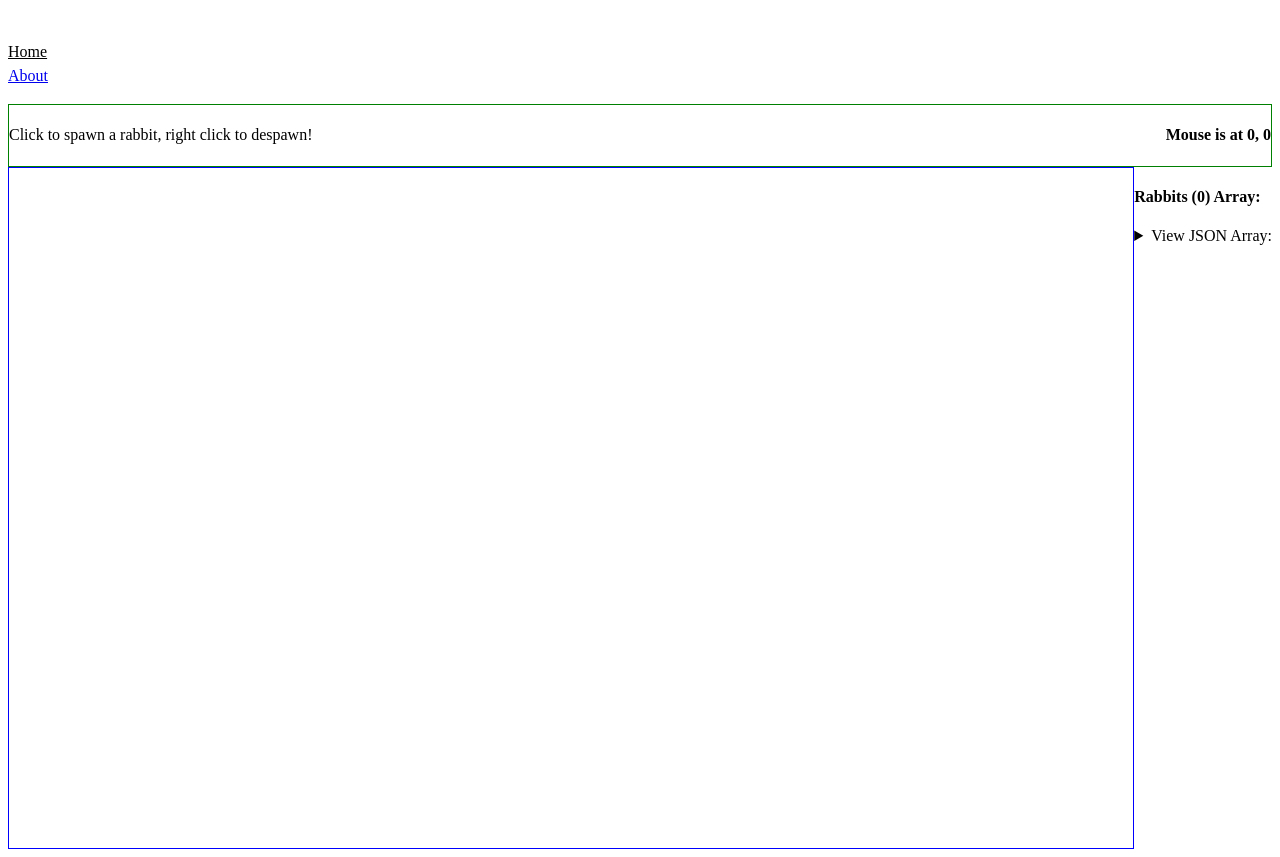
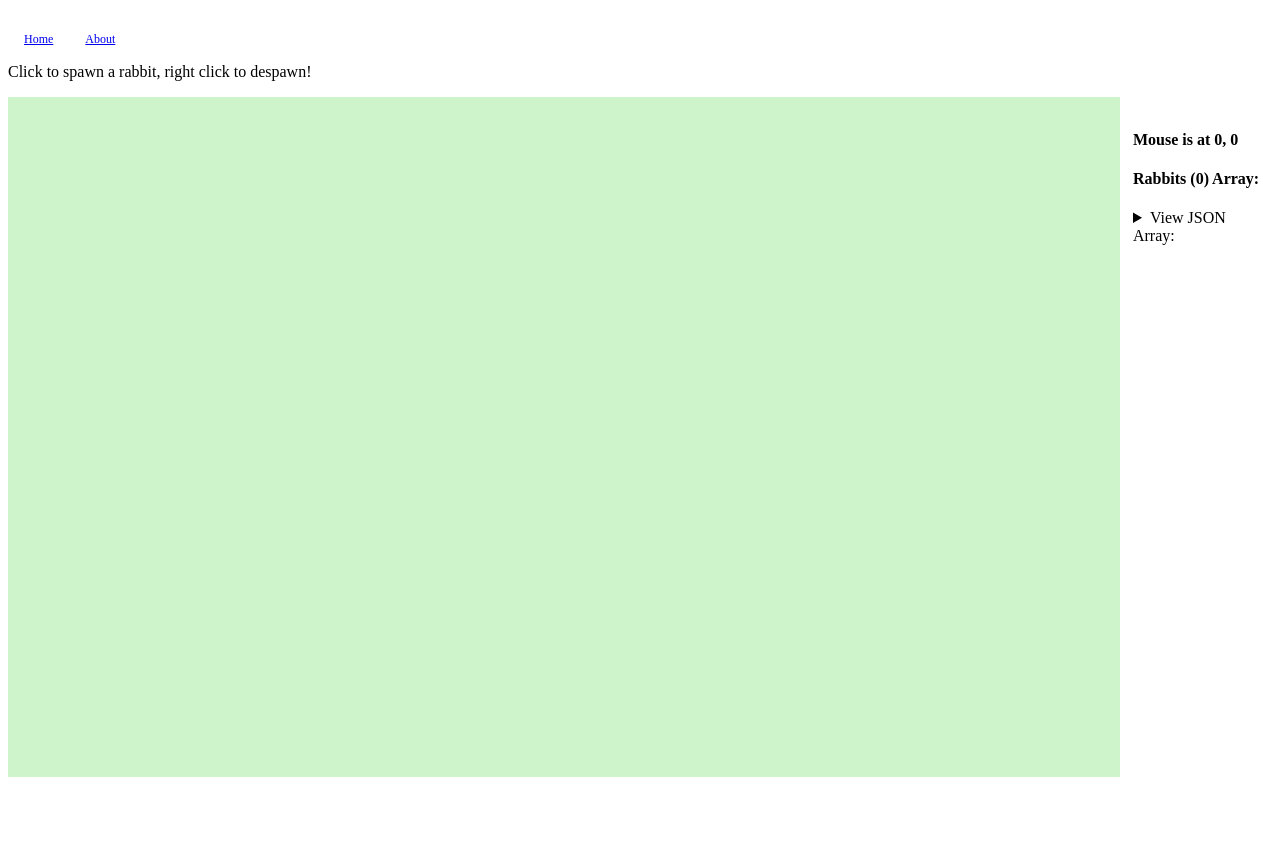
Before and after one commit to JamieSpencerBSWD/hoppinmad, a Vue app in the folder HoppinMadVue/: page / in a window 1280 px wide. After the commit the page ends 800 px from the top, so only its background shows below. Built offline with nearby package versions, Linux system fonts and the light colour scheme; the HTML template or start-up script is replaced by a standard one.

Commit message:
extended gravity and all physics functions to another file

```diff
--- a/HoppinMadVue/src/App.vue
+++ b/HoppinMadVue/src/App.vue
@@ -4,7 +4,7 @@ import { RouterLink, RouterView } from 'vue-router';
 
 <template>
 	<header>
-		<div class="wrapper">
+		<div>
 			<nav>
 				<RouterLink to="/">Home</RouterLink>
 				<RouterLink to="/about">About</RouterLink>
@@ -16,29 +16,13 @@ import { RouterLink, RouterView } from 'vue-router';
 </template>
 
 <style scoped>
-header {
-	line-height: 1.5;
-	max-height: 100vh;
-}
-
-.logo {
-	display: block;
-	margin: 0 auto 2rem;
-}
-
 nav {
 	width: 100%;
 	font-size: 12px;
 	text-align: center;
+	display: flex;
+	flex-direction: row;
 	margin-top: 2rem;
-}
-
-nav a.router-link-exact-active {
-	color: var(--color-text);
-}
-
-nav a.router-link-exact-active:hover {
-	background-color: transparent;
 }
 
 nav a {
@@ -50,31 +34,4 @@ nav a {
 nav a:first-of-type {
 	border: 0;
 }
-
-@media (min-width: 1024px) {
-	header {
-		display: flex;
-		place-items: center;
-		padding-right: calc(var(--section-gap) / 2);
-	}
-
-	.logo {
-		margin: 0 2rem 0 0;
-	}
-
-	header .wrapper {
-		display: flex;
-		place-items: flex-start;
-		flex-wrap: wrap;
-	}
-
-	nav {
-		text-align: left;
-		margin-left: -1rem;
-		font-size: 1rem;
-
-		padding: 1rem 0;
-		margin-top: 1rem;
-	}
-}
 </style>
--- a/HoppinMadVue/src/components/RabbitViewer.vue
+++ b/HoppinMadVue/src/components/RabbitViewer.vue
@@ -4,7 +4,12 @@ import type { Rabbit } from '@/models/rabbits';
 const rabbit = defineProps<Rabbit>();
 </script>
 <template>
-	<div :style="{ top: (rabbit.positionY - (rabbit.size / 2)) + 'px', left: (rabbit.positionX - (rabbit.size / 2)) + 'px'}">
+	<div
+		:style="{
+			top: rabbit.positionY - rabbit.size / 2 + 'px',
+			left: rabbit.positionX - rabbit.size / 2 + 'px',
+		}"
+	>
 		<img
 			src="@/assets/rabbit-sit.png"
 			:style="{
--- /dev/null
+++ b/HoppinMadVue/src/logic/physics.ts
@@ -0,0 +1,35 @@
+import { type Rabbit, rabbits } from '@/models/rabbits';
+
+//VARIABLES
+const gravity = 10;
+
+//perform logic for all physics here. We are given the type rabbits, and the rabbits array
+
+export const updateRabbitPosition = (rabbit: Rabbit, x: number, y: number) => {
+	rabbit.positionX = x;
+	rabbit.positionY = y;
+	localStorage.setItem('rabbitsLS', JSON.stringify(rabbits.value));
+};
+
+export const Gravity = () => {
+	rabbits.value.forEach((rabbit) => {
+		const containerBottom = rabbit.fieldHeight;
+		const floor = containerBottom;
+
+		const bottom = rabbit.positionY + rabbit.size / 2 + 5;
+		if (!rabbit.isDragged) {
+			if (bottom <= floor) {
+				console.log('Falling...');
+
+				updateRabbitPosition(rabbit, rabbit.positionX, rabbit.positionY + gravity);
+
+				// >>> This feels very intensive and unnecessary <<<
+				// >>> I don't like that its going through EVERY SINGLE ENTRY and applying it regardless
+			}
+		}
+	});
+};
+
+export const dragItem = () => {
+	console.log('dragging');
+};
--- a/HoppinMadVue/src/models/rabbits.ts
+++ b/HoppinMadVue/src/models/rabbits.ts
@@ -1,4 +1,6 @@
 import { ref } from 'vue';
+
+import { Gravity } from '@/logic/physics';
 //Add Gravity and Dragging logic here!
 // What does a rabbit look like?
 //Rabbit should have:
@@ -30,50 +32,23 @@ export type Rabbit = {
 	// only passed in if the rabbit is being hovered over, or dragged
 	// could be used to change State and Actions if mouse is close
 	size: number; // should be square. width and height would use this.
-	powerLevel: number;
 };
 
-export const rabbits = ref<Rabbit[]>([]);
+const retrievedStorage = localStorage.getItem('rabbitsLS');
+const localStorageArray = JSON.parse(retrievedStorage!);
 
-const updateRabbitPosition = (rabbit: Rabbit, x:number, y:number) => {
-  rabbit.positionX = x
-  rabbit.positionY = y
-  localStorage.setItem('rabbitsLS', JSON.stringify(rabbits.value))
-}
+const rabbitArray = ref();
 
-const fallSpeed = 10
+export const rabbits = ref<Rabbit[]>(localStorageArray ? localStorageArray : []);
+
+//implement dragging here. extend physics to another class
+
 // Applies gravity to each rabbit in the array on every re-render
 const gravityTick = () => {
-	rabbits.value.forEach((rabbit) => {
-		const containerBottom = (rabbit.fieldHeight);
-		const floor = containerBottom
-
-		const bottom = rabbit.positionY + (rabbit.size/2) + 5
-		if (!rabbit.isDragged) {
-
-			if (bottom < floor) {
-
-				updateRabbitPosition(rabbit, rabbit.positionX, rabbit.positionY + fallSpeed)
-
-				// >>> This feels very intensive and unnecessary <<<
-				// >>> I don't like that its going through EVERY SINGLE ENTRY and applying it regardless
-				}
-				// else {
-				//   rabbit.state = 'IDLE'
-				// }
-			}
-		})
-	requestAnimationFrame(gravityTick)
-}
-requestAnimationFrame(gravityTick)
-
-const tickRabbit = (rabbit: Rabbit) => {
-	//Perform Gravity Here?
-	rabbit.powerLevel += 1;
+	Gravity();
+	requestAnimationFrame(gravityTick);
 };
-setInterval(() => {
-	rabbits.value.forEach(tickRabbit);
-}, 1000);
+requestAnimationFrame(gravityTick);
 
 export const addRabbit = (x: number, y: number, fieldHeight: number) => {
 	rabbits.value.push({
@@ -88,9 +63,9 @@ export const addRabbit = (x: number, y: number, fieldHeight: number) => {
 		speed: 0,
 		mousePosition: { x: 0, y: 0 },
 		size: 60,
-		powerLevel: 0,
 	});
 };
 export const removeRabbitByIndex = (removeIndex: number) => {
 	rabbits.value = rabbits.value.filter((rabbit, index) => index !== removeIndex);
+	localStorage.setItem('rabbitsLS', JSON.stringify(rabbits.value));
 };
--- a/HoppinMadVue/src/router/index.ts
+++ b/HoppinMadVue/src/router/index.ts
@@ -1,8 +1,8 @@
-import { createRouter, createWebHistory } from 'vue-router';
+import { createRouter, createWebHashHistory } from 'vue-router';
 import HomeView from '../views/HomeView.vue';
 
 const router = createRouter({
-	history: createWebHistory(import.meta.env.BASE_URL),
+	history: createWebHashHistory(import.meta.env.BASE_URL),
 	routes: [
 		{
 			path: '/',
--- a/HoppinMadVue/src/views/HomeView.vue
+++ b/HoppinMadVue/src/views/HomeView.vue
@@ -9,7 +9,7 @@ const mousePosition = reactive({
 	y: 0,
 });
 const hover = ref(false);
-const spawnField = useTemplateRef("spawnField")
+const spawnField = useTemplateRef('spawnField');
 let fieldHeight: number | null | undefined = null;
 
 const handleMouseMove = (event: MouseEvent) => {
@@ -25,20 +25,18 @@ const handleMouseMove = (event: MouseEvent) => {
 };
 
 onMounted(() => {
-	fieldHeight = spawnField.value?.offsetHeight
-})
+	fieldHeight = spawnField.value?.offsetHeight;
+});
 </script>
 
 <template>
 	<main>
-		<section class="mousePosition">
-			<p>Click to spawn a rabbit, right click to despawn!</p>
+		<p>Click to spawn a rabbit, right click to despawn!</p>
+		<aside class="aside">
 			<h4>
 				Mouse is at {{ mousePosition.x }},
 				{{ mousePosition.y }}
 			</h4>
-		</section>
-		<aside style="float: right">
 			<h4>Rabbits ({{ rabbits.length }}) Array:</h4>
 
 			<details>
@@ -51,7 +49,7 @@ onMounted(() => {
 				class="spawnField"
 				id="spawnField"
 				ref="spawnField"
-				@click="addRabbit(mousePosition.x, mousePosition.y, fieldHeight?fieldHeight:0)"
+				@click="addRabbit(mousePosition.x, mousePosition.y, fieldHeight ? fieldHeight : 0)"
 				@mousemove.capture.self="handleMouseMove"
 				@mouseleave="hover = false"
 			>
@@ -65,31 +63,27 @@ onMounted(() => {
 					<div>
 						<RabbitViewer
 							v-bind="rabbit"
-							:fieldDiv="spawnField"
-							style="position: absolute; z-index: 1;"
+							style="position: absolute; z-index: 1"
 							@click.right.prevent="removeRabbitByIndex(index)"
 						/>
 					</div>
 				</div>
 			</div>
 		</div>
-
 	</main>
 </template>
 
 <style scoped>
+.aside {
+	float: right;
+	width: 10%;
+	padding: 1%;
+}
 .spawnField {
-	border: 1px solid blue;
+	background-color: rgb(206, 244, 203);
 	width: 100%;
 	height: 85vh;
 	cursor: pointer;
 	position: relative;
 }
-.mousePosition {
-	display: flex;
-	flex-direction: row;
-	align-items: center;
-	justify-content: space-between;
-	border: 1px solid green;
-}
 </style>
```
